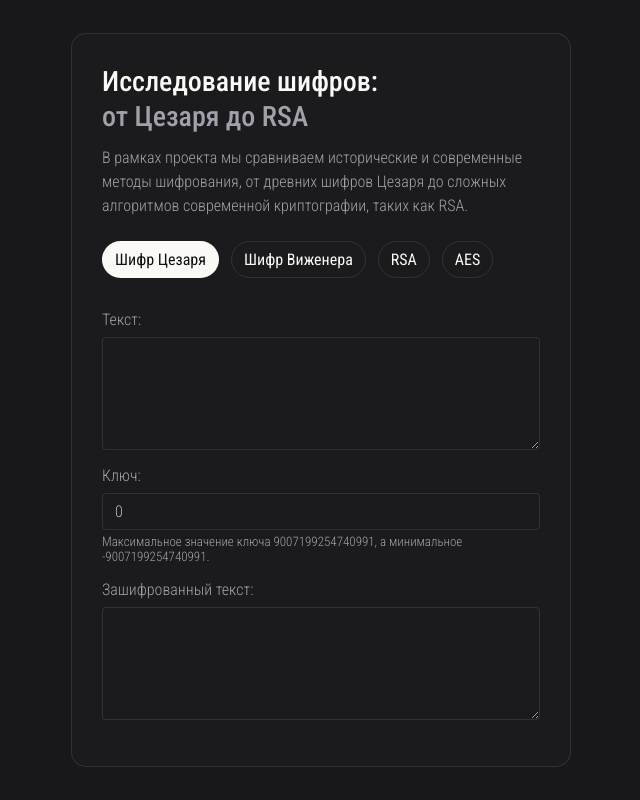
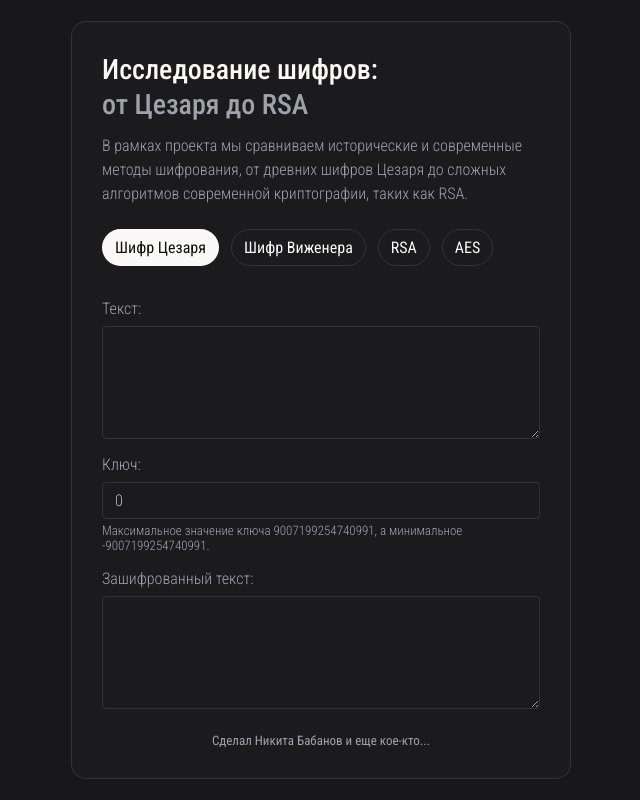
Before and after one commit to v-a-zagoruyko/school-project-ciphers, a plain HTML site: page index.html in a window 1280 px wide. Shown: the whole page, without its empty margins (319-959 px from the left). Drawn offline with Linux system fonts and the light colour scheme.

Commit message:
Update footer

```diff
--- a/index.html
+++ b/index.html
@@ -69,6 +69,7 @@
                     <textarea id="ceaser-cipher-encrypted" class="form-group--textarea" rows="5"></textarea>
                 </div>
             </div>
+            <span class="form__caption">Сделал Никита Бабанов и еще кое-кто...</span>
         </form>
     </section>
 
--- a/style.css
+++ b/style.css
@@ -74,6 +74,14 @@ body {
   font-size: 16px; /* Размер шрифта */
   line-height: 1.5; /* Межстрочное расстояние */
   font-weight: 300; /* Жирность шрифта */
+}
+
+.form__caption {
+  margin-top: 8px; /* Отступ снизу */
+  color: var(--var-base-text); /* Цвет текста */
+  font-size: 13px; /* Размер шрифта */
+  font-weight: 400; /* Толшина шрифта */
+  text-align: center;
 }
 
 .form-title--bright {
```
